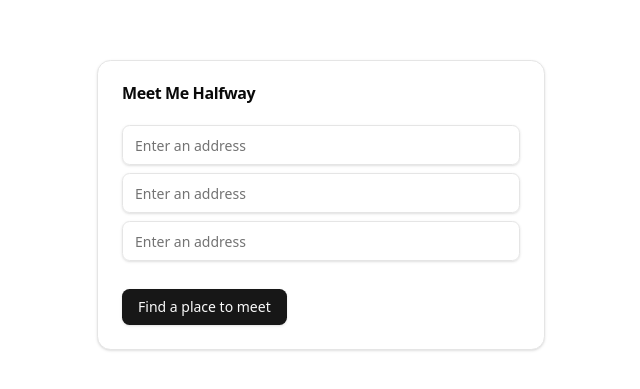
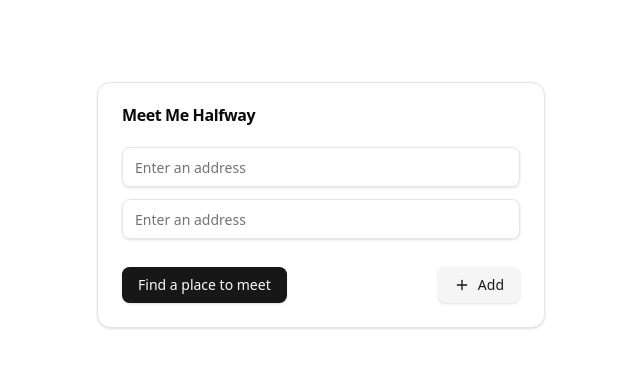
Before and after one commit to nathanhettige/meet-me-halfway, a Next.js app: page / in a window 1280 px wide. Shown: the part 195-584 px from the top of the page, without its empty margins (319-959 px from the left). Built offline with nearby package versions, Linux system fonts and the light colour scheme; what jstack would draw is missing.

Commit message:
feat: add dynamic location input with add/remove functionality

```diff
--- a/src/app/components/autocomplete.tsx
+++ b/src/app/components/autocomplete.tsx
@@ -17,11 +17,12 @@ import {
 
 import { Skeleton } from "@ui/skeleton";
 
-import { Check } from "lucide-react";
+import { Check, Delete } from "lucide-react";
 import { cn } from "@/lib/utils";
 import { useQuery } from "@tanstack/react-query";
 import { client } from "@/lib/client";
 import { Spinner } from "./ui/spinner";
+import { Button } from "./ui/button";
 
 const useAutocomplete = (input: string) =>
   useQuery({
@@ -42,12 +43,14 @@ type AutoCompleteProps = {
   disabled?: boolean;
   placeholder?: string;
   setPlaceId?: (placeId: string) => void;
+  onDelete?: () => void;
 };
 
 export const AutoComplete = ({
   placeholder,
   disabled,
   setPlaceId,
+  onDelete,
 }: AutoCompleteProps) => {
   const inputRef = useRef<HTMLInputElement>(null);
 
@@ -118,7 +121,8 @@ export const AutoComplete = ({
   );
 
   return (
-    <CommandPrimitive onKeyDown={handleKeyDown} className="">
+    <div className="flex w-full gap-2">
+      <CommandPrimitive onKeyDown={handleKeyDown} className="w-full">
         <div>
           <CommandInput
             ref={inputRef}
@@ -182,5 +186,11 @@ export const AutoComplete = ({
           </div>
         </div>
       </CommandPrimitive>
+      {!!onDelete && (
+        <Button size="icon" variant="outline" onClick={onDelete}>
+          <Delete />
+        </Button>
+      )}
+    </div>
   );
 };
--- a/src/app/search.tsx
+++ b/src/app/search.tsx
@@ -7,6 +7,7 @@ import { Button } from "./components/ui/button";
 import { useMutation } from "@tanstack/react-query";
 import { client } from "@/lib/client";
 import { useRouter } from "next/navigation";
+import { Plus } from "lucide-react";
 
 const useFindPlaces = () => {
   const router = useRouter();
@@ -27,12 +28,19 @@ const useFindPlaces = () => {
 
 const Search = () => {
   const findMidpoint = useFindPlaces();
-  const [placeIds, setPlaceIds] = useState<string[]>(["", "", ""]);
+  const [placeIds, setPlaceIds] = useState<string[]>(["", ""]);
 
   const handleChange = (index: number, value: string) => {
     setPlaceIds((prev) => {
       const newLocations = [...prev];
       newLocations[index] = value;
+      return newLocations;
+    });
+  };
+
+  const onDelete = (index: number) => {
+    setPlaceIds((prev) => {
+      const newLocations = prev.filter((_, idx) => idx !== index);
       return newLocations;
     });
   };
@@ -43,17 +51,25 @@ const Search = () => {
 
   return (
     <>
-      <CardContent className="space-y-2">
+      <CardContent className="space-y-2 w-full">
         {placeIds.map((l, idx) => (
           <AutoComplete
             key={idx}
             placeholder={`Enter an address`}
             setPlaceId={(value) => handleChange(idx, value)}
+            onDelete={placeIds.length > 2 ? () => onDelete(idx) : undefined}
           />
         ))}
       </CardContent>
-      <CardFooter>
+      <CardFooter className="justify-between">
         <Button onClick={onSubmit}>Find a place to meet</Button>
+        <Button
+          onClick={() => setPlaceIds([...placeIds, ""])}
+          variant={"secondary"}
+        >
+          <Plus />
+          Add
+        </Button>
       </CardFooter>
     </>
   );
```
Lines whose indentation alone changed are shown as unchanged.
